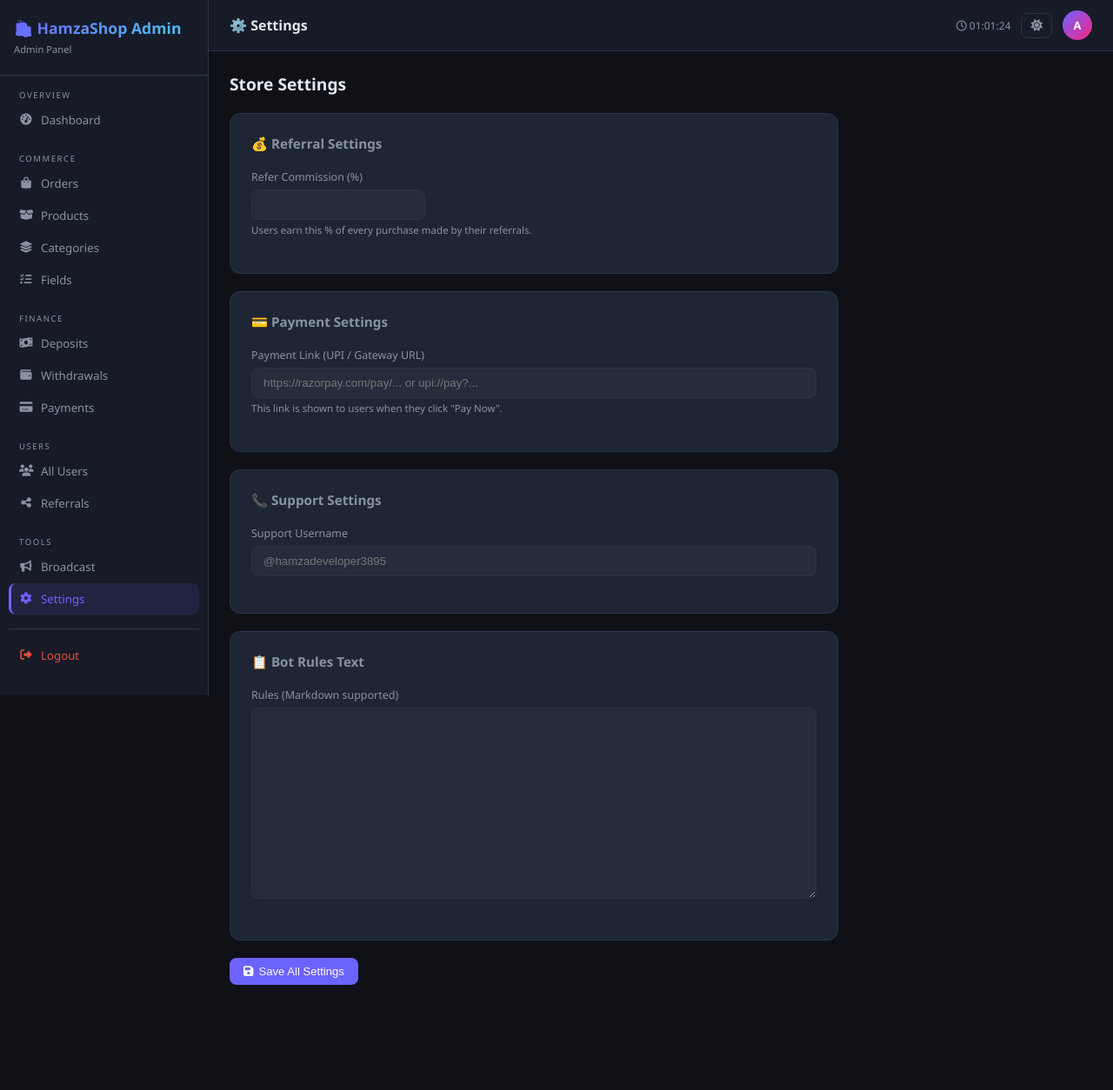
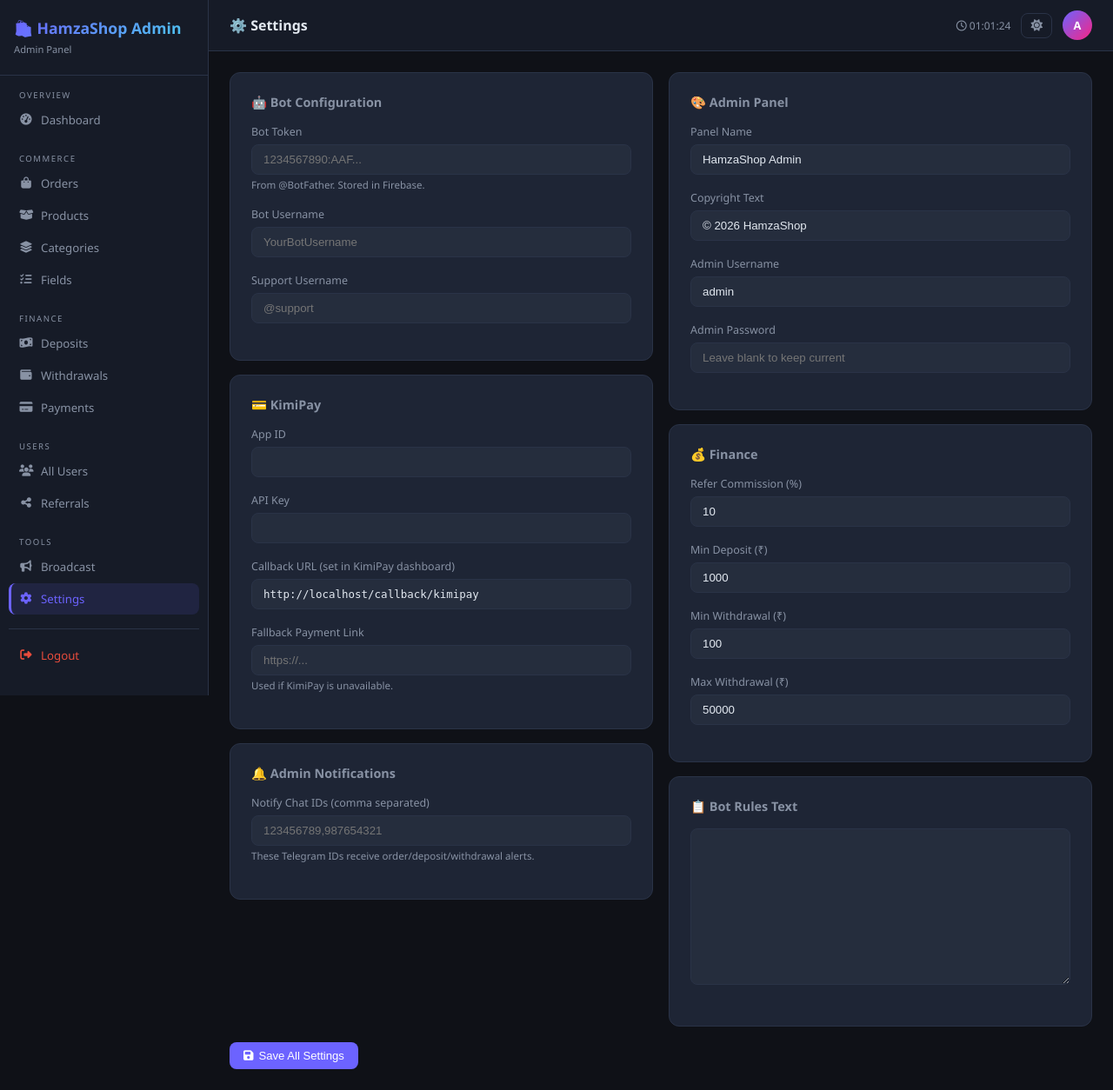
Before and after one commit to hamza38954017/ownshop, a Flask app: page /settings in a window 1280 px wide. Shown: the whole page at 87% size. Before the commit the page ends 1133 px from the top, so only its background shows below. Run offline with Flask 3, Linux system fonts and the light colour scheme; the visitor is signed in with stand-in values (Sample User, id 1); parts of the project's set-up code (start-up, migrations or seed data) failed here and were passed over.

Commit message:
Update settings.html

```diff
--- a/templates/settings.html
+++ b/templates/settings.html
@@ -2,49 +2,111 @@
 {% block title %}Settings{% endblock %}
 {% block page_title %}⚙️ Settings{% endblock %}
 {% block content %}
-<div class="page-header"><h2>Store Settings</h2></div>
-<div style="max-width:700px">
 <form method="POST">
-    <div class="form-card" style="margin-bottom:20px">
-      <h3 style="margin-bottom:20px;font-size:.95rem;color:var(--muted)">💰 Referral Settings</h3>
+<div style="display:grid;grid-template-columns:1fr 1fr;gap:18px;max-width:1000px">
+
+<div>
+  <div class="form-card" style="margin-bottom:16px">
+    <h3 style="margin-bottom:16px;font-size:.9rem;color:var(--muted)">🤖 Bot Configuration</h3>
     <div class="form-group">
-        <label class="form-label">Refer Commission (%)</label>
-        <input name="commission" type="number" min="0" max="100" step="0.1"
-               class="form-control" value="{{ commission }}" style="max-width:200px"/>
-        <div class="form-hint">Users earn this % of every purchase made by their referrals.</div>
+      <label class="form-label">Bot Token</label>
+      <input name="bot_token" class="form-control" value="{{ cfg.get('bot_token','') }}" placeholder="1234567890:AAF..."/>
+      <div class="form-hint">From @BotFather. Stored in Firebase.</div>
+    </div>
+    <div class="form-group">
+      <label class="form-label">Bot Username</label>
+      <input name="bot_username" class="form-control" value="{{ cfg.get('bot_username','') }}" placeholder="YourBotUsername"/>
+    </div>
+    <div class="form-group">
+      <label class="form-label">Support Username</label>
+      <input name="support_username" class="form-control" value="{{ cfg.get('support_username','') }}" placeholder="@support"/>
     </div>
   </div>
 
-    <div class="form-card" style="margin-bottom:20px">
-      <h3 style="margin-bottom:20px;font-size:.95rem;color:var(--muted)">💳 Payment Settings</h3>
+  <div class="form-card" style="margin-bottom:16px">
+    <h3 style="margin-bottom:16px;font-size:.9rem;color:var(--muted)">💳 KimiPay</h3>
     <div class="form-group">
-        <label class="form-label">Payment Link (UPI / Gateway URL)</label>
-        <input name="payment_link" class="form-control" value="{{ payment_link }}"
-               placeholder="https://razorpay.com/pay/... or upi://pay?..."/>
-        <div class="form-hint">This link is shown to users when they click "Pay Now".</div>
+      <label class="form-label">App ID</label>
+      <input name="kimipay_app_id" class="form-control" value="{{ cfg.get('kimipay_app_id','') }}"/>
+    </div>
+    <div class="form-group">
+      <label class="form-label">API Key</label>
+      <input name="kimipay_api_key" class="form-control" value="{{ cfg.get('kimipay_api_key','') }}" type="password"/>
+    </div>
+    <div class="form-group">
+      <label class="form-label">Callback URL (set in KimiPay dashboard)</label>
+      <input class="form-control" value="{{ request.host_url }}callback/kimipay" readonly
+        onclick="this.select()" style="cursor:pointer;font-family:monospace;font-size:.78rem"/>
+    </div>
+    <div class="form-group">
+      <label class="form-label">Fallback Payment Link</label>
+      <input name="payment_link" class="form-control" value="{{ cfg.get('payment_link','') }}" placeholder="https://..."/>
+      <div class="form-hint">Used if KimiPay is unavailable.</div>
     </div>
   </div>
 
-    <div class="form-card" style="margin-bottom:20px">
-      <h3 style="margin-bottom:20px;font-size:.95rem;color:var(--muted)">📞 Support Settings</h3>
+  <div class="form-card">
+    <h3 style="margin-bottom:16px;font-size:.9rem;color:var(--muted)">🔔 Admin Notifications</h3>
     <div class="form-group">
-        <label class="form-label">Support Username</label>
-        <input name="support_username" class="form-control" value="{{ support_username }}"
-               placeholder="@hamzadeveloper3895"/>
+      <label class="form-label">Notify Chat IDs (comma separated)</label>
+      <input name="notify_chat_ids" class="form-control" value="{{ cfg.get('notify_chat_ids','') }}" placeholder="123456789,987654321"/>
+      <div class="form-hint">These Telegram IDs receive order/deposit/withdrawal alerts.</div>
+    </div>
   </div>
 </div>
 
-    <div class="form-card" style="margin-bottom:20px">
-      <h3 style="margin-bottom:20px;font-size:.95rem;color:var(--muted)">📋 Bot Rules Text</h3>
+<div>
+  <div class="form-card" style="margin-bottom:16px">
+    <h3 style="margin-bottom:16px;font-size:.9rem;color:var(--muted)">🎨 Admin Panel</h3>
     <div class="form-group">
-        <label class="form-label">Rules (Markdown supported)</label>
-        <textarea name="rules_text" class="form-control" style="min-height:220px;font-family:monospace;font-size:.82rem">{{ rules_text }}</textarea>
+      <label class="form-label">Panel Name</label>
+      <input name="panel_name" class="form-control" value="{{ cfg.get('panel_name','HamzaShop Admin') }}"/>
+    </div>
+    <div class="form-group">
+      <label class="form-label">Copyright Text</label>
+      <input name="panel_copyright" class="form-control" value="{{ cfg.get('panel_copyright','© 2026 HamzaShop') }}"/>
+    </div>
+    <div class="form-group">
+      <label class="form-label">Admin Username</label>
+      <input name="admin_username" class="form-control" value="{{ cfg.get('admin_username','admin') }}"/>
+    </div>
+    <div class="form-group">
+      <label class="form-label">Admin Password</label>
+      <input name="admin_password" class="form-control" type="password" placeholder="Leave blank to keep current"/>
     </div>
   </div>
 
-    <button type="submit" class="btn btn-primary">
-      <i class="fa-solid fa-save"></i> Save All Settings
-    </button>
+  <div class="form-card" style="margin-bottom:16px">
+    <h3 style="margin-bottom:16px;font-size:.9rem;color:var(--muted)">💰 Finance</h3>
+    <div class="form-group">
+      <label class="form-label">Refer Commission (%)</label>
+      <input name="refer_commission" type="number" step="0.1" min="0" max="100" class="form-control" value="{{ cfg.get('refer_commission',10) }}"/>
+    </div>
+    <div class="form-group">
+      <label class="form-label">Min Deposit (₹)</label>
+      <input name="min_deposit" type="number" min="1" class="form-control" value="{{ cfg.get('min_deposit',1000) }}"/>
+    </div>
+    <div class="form-group">
+      <label class="form-label">Min Withdrawal (₹)</label>
+      <input name="min_withdrawal" type="number" min="1" class="form-control" value="{{ cfg.get('min_withdrawal',100) }}"/>
+    </div>
+    <div class="form-group">
+      <label class="form-label">Max Withdrawal (₹)</label>
+      <input name="max_withdrawal" type="number" class="form-control" value="{{ cfg.get('max_withdrawal',50000) }}"/>
+    </div>
+  </div>
+
+  <div class="form-card">
+    <h3 style="margin-bottom:16px;font-size:.9rem;color:var(--muted)">📋 Bot Rules Text</h3>
+    <div class="form-group">
+      <textarea name="rules_text" class="form-control" style="min-height:180px;font-family:monospace;font-size:.78rem">{{ cfg.get('rules_text','') }}</textarea>
+    </div>
+  </div>
+</div>
+
+</div>
+<div style="margin-top:18px">
+  <button type="submit" class="btn btn-primary"><i class="fa-solid fa-save"></i> Save All Settings</button>
+</div>
 </form>
-</div>
 {% endblock %}
```
Lines whose indentation alone changed are shown as unchanged.
